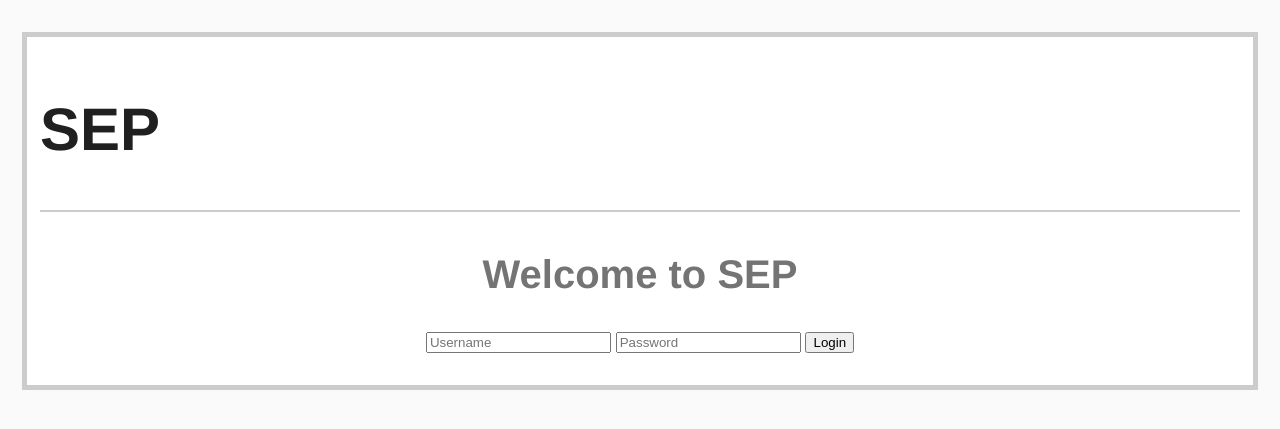
After one commit to bdvll/MMSEProject, a Flask app: template templates/login.html in a window 1280 px wide. The commit adds this page. Shown: the top 429 px of the page. Run offline with Flask 2, Linux system fonts and the light colour scheme; the template is opened without the code that fills it, so the values that code supplies are empty.

Commit message:
added login, fix templates

```diff
--- a/sep.sql
+++ b/sep.sql
@@ -1,9 +1,10 @@
+drop table if exists employees;
 create table employees (
   id integer primary key autoincrement,
   name text not null,
   position text not null
 );
-
+drop table if exists events;
 create table events (
   id integer primary key autoincrement,
   event_name text not null,
@@ -11,13 +12,15 @@ create table events (
   client_name text not null,
   budget integer
 );
-
+drop table if exists tasks;
 create table tasks (
   id integer primary key autoincrement,
-  title text not null,
-  'text' text not null
+  client_name text not null,
+  task_date text not null,
+  task_name text not null,
+  budget integer not null
 );
-
+drop table if exists reports;
 create table reports (
   id integer primary key autoincrement,
   creator text not null,
--- a/sep_app.py
+++ b/sep_app.py
@@ -4,9 +4,11 @@ from sqlite3 import dbapi2 as sqlite3
 from flask import Flask, request, session, g, redirect, url_for, abort, \
      render_template, flash
 
+### INIT ###
+
 app = Flask(__name__)
 #Dicts mapping roles to user names
-logged_in_users = {}
+USERS = {"admin"}
 
 app.config.update(dict(
     DATABASE=os.path.join(app.root_path, 'sep.db'),
@@ -17,6 +19,7 @@ app.config.update(dict(
 ))
 app.config.from_envvar('SEP_SETTINGS', silent=True)
 
+### DATABASE SET UP ###
 @app.before_first_request
 def init_db():
   db = get_db()
@@ -34,20 +37,34 @@ def connect_db():
   rv.row_factory = sqlite3.Row
   return rv
 
+### ENDPOINTS ###
+@app.route('/login', methods=['GET', 'POST'])
+def login():
+  error = None
+  if request.method == 'POST':
+    username = request.form['username']
+    if username not in USERS or request.form['pass'] != app.config['PASSWORD']:
+      error = "Incorrect login"
+    else:
+      session['logged_in'] = True
+      session['username'] = username
+      flash('Welcome, '+username)
+      return render_template("root.html")
+  return render_template('login.html', error=error)
+
+@app.route('/logout')
+def logout():
+    session.pop('logged_in', None)
+    flash('You were logged out')
+    return redirect(url_for('login'))
 
 @app.route('/')
 def root():
-  return "Succesfully served root of application!"
+  if not session.get('logged_in'):
+    return redirect(url_for('login'))
+  return render_template("root.html")
 
-@app.route('/login')
-def login():
-  """ User story: User login"""
-  pass
 
-@app.route('/login')
-def logout():
-  """ User story: User logout"""
-  pass
 
 ### GET ENDPOINTS ###
 
--- a/static/style.css
+++ b/static/style.css
@@ -1,9 +1,20 @@
-.sep_head{
+h1, h2 { font-family: "Helvetica"; color: #000;}
+h1 {font-size: 60px;  opacity: 0.87; }
+h2 {font-size: 40px;  opacity: 0.54; }
+p {font-size: 20px;  opacity: 0.54; }
 
-}
-.sep_body{
+body {background: #fafafa;}
+.header {width: 75em; height: 10em; border-bottom: 2px solid #ccc; display: flex; text-align: center; align-items: center;}
+.sep_page{ margin: 2em auto; width: 75em; border: 5px solid #ccc; padding: 0.8em; background: #fff; }
+.flash {background: #cfc; padding: 0.5em; border: 1px solid #000;}
+.error {background: #f0d6d6; padding: 0.5em; border: 1px solid #000;}
 
-}
-.sep_list{
+/* LIST */
+.sep_list        { list-style: none; margin: 0; padding: 0; }
+.sep_list li     { margin: 0.8em 1.2em; }
+.sep_list li h2  { margin-left: -1em; }
 
-}
+/* LOGIN */
+.login {text-align: center; font-size: 1.2em;}
+.login h2 {margin-top: 1em;}
+input[type="submit"]#login {text-align: center;}
--- a/templates/base_layout.html
+++ b/templates/base_layout.html
@@ -1 +1,17 @@
-<p> hello </p>
+<!doctype html>
+<title>SEP</title>
+<link rel="stylesheet" type="text/css" href="{{ url_for('static', filename='style.css') }}">
+<div class="sep_page">
+  <div class="header">
+    <h1>SEP</h1>
+  </div>
+  <div class="metanav">
+  {% if session.logged_in %}
+    <a href="{{ url_for('logout') }}">log out</a>
+  {% endif %}
+  </div>
+  {% for message in get_flashed_messages() %}
+    <div class="flash">{{ message }}</div>
+  {% endfor %}
+  {% block body %}{% endblock %}
+</div>
--- /dev/null
+++ b/templates/login.html
@@ -0,0 +1,16 @@
+{% extends "base_layout.html" %}
+{% block body %}
+  <div class="login">
+    <h2>Welcome to SEP</h2>
+    {% if error %}<p class=error><strong>Error:</strong> {{ error }}{% endif %}
+    <div class="login_box">
+      <form action="{{ url_for('login') }}" method=post>
+        <dl>
+          <input type="text" id="username" name="username" placeholder="Username" onFocus="this.value=''">
+          <input type="text" id="pass" name="pass" placeholder="Password" onFocus="this.value=''">
+          <input type="submit" id="login" value="Login">
+        </dl>
+      </form>
+    </div>
+  </div>
+{% endblock %}
--- /dev/null
+++ b/templates/root.html
@@ -0,0 +1,5 @@
+{% extends "base_layout.html" %}
+{% block body %}
+<h2> Root of application </h2>
+<p> Links to different functions of the system based on user roll </p>
+{% endblock %}
```
Also changed, not shown: sep.db.
